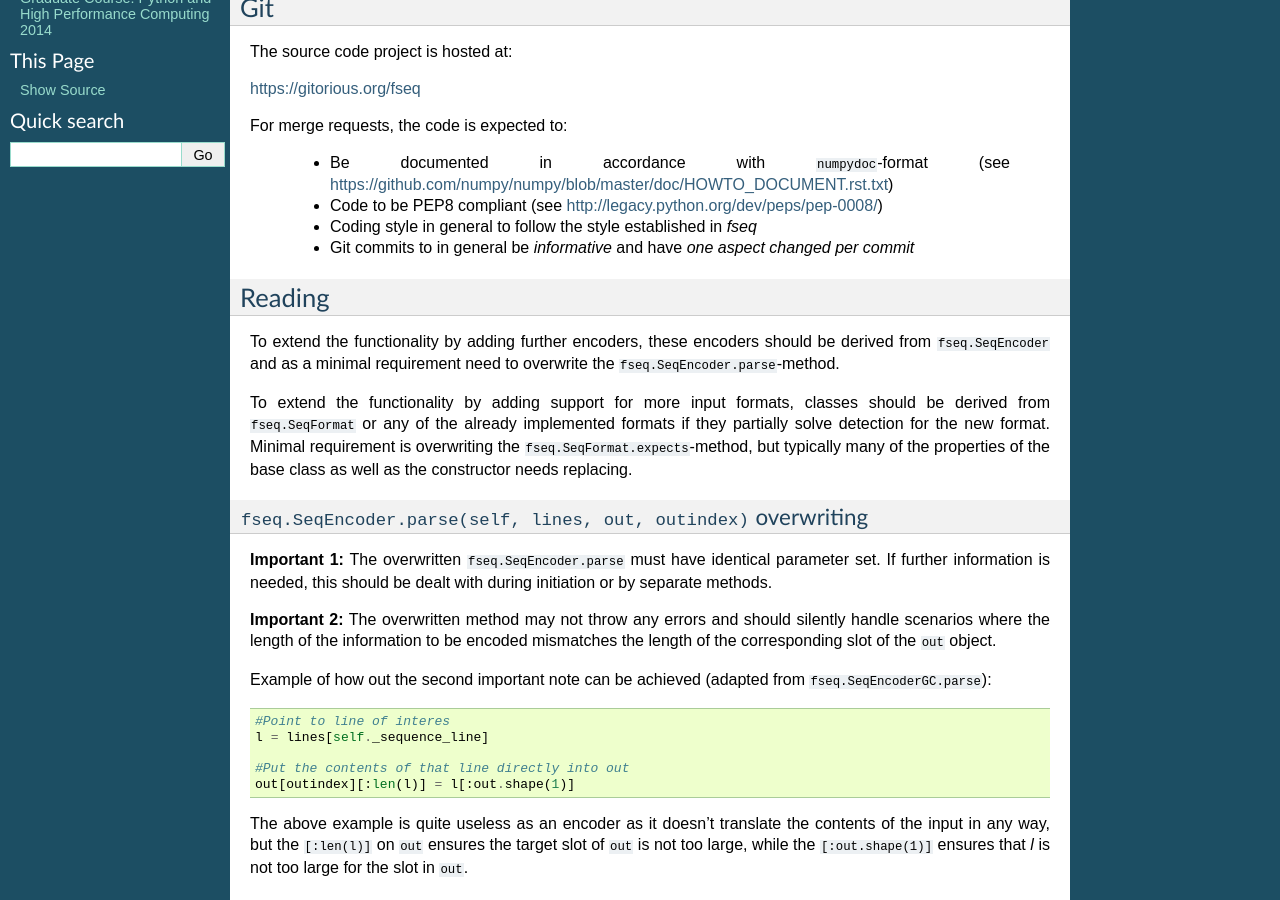
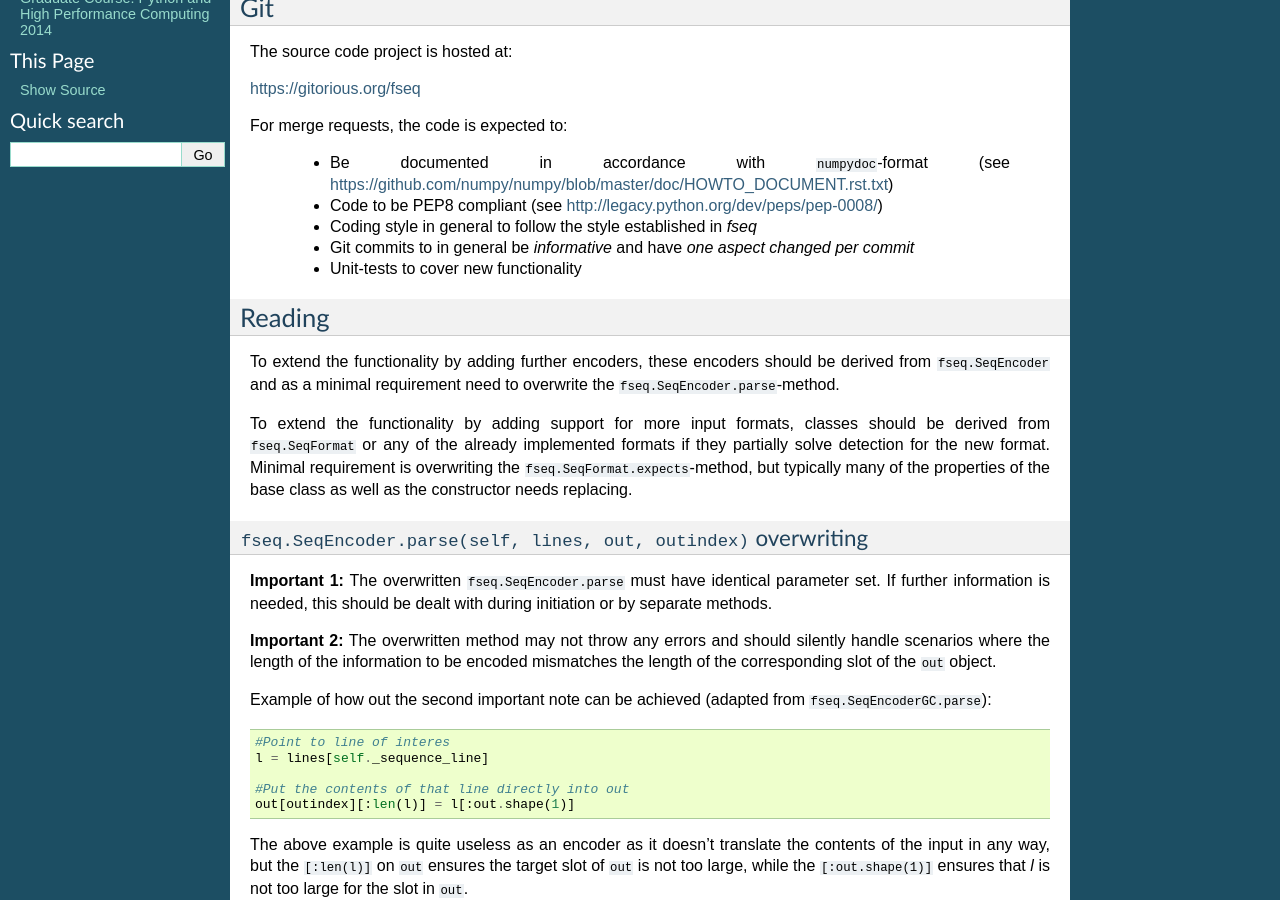
Before and after one commit to local-minimum/fseq, a Sphinx documentation site: the page built from doc/source/developers.rst, in a window 1280 px wide and 900 px high, scrolled down 398 px. Built offline with Sphinx 7.4.7, drawn with Linux system fonts in a browser that asks for light colours; formulas are drawn with MathJax 3.

Commit message:
DOC: Added git merge expectation point

```diff
--- a/doc/source/developers.rst
+++ b/doc/source/developers.rst
@@ -37,6 +37,8 @@ For merge requests, the code is expected to:
 
     - Git commits to in general be *informative* and have
       *one aspect changed per commit*
+
+    - Unit-tests to cover new functionality
 
 Reading
 -------
```
